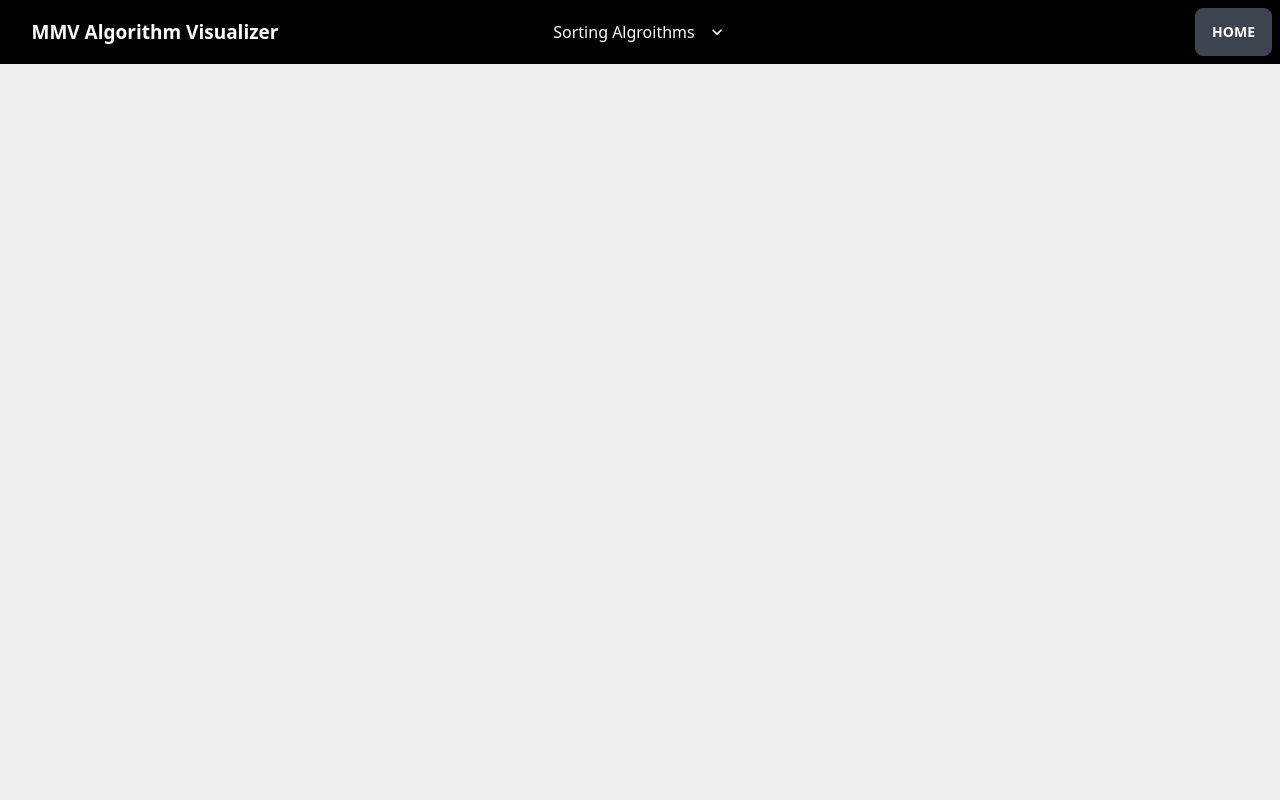
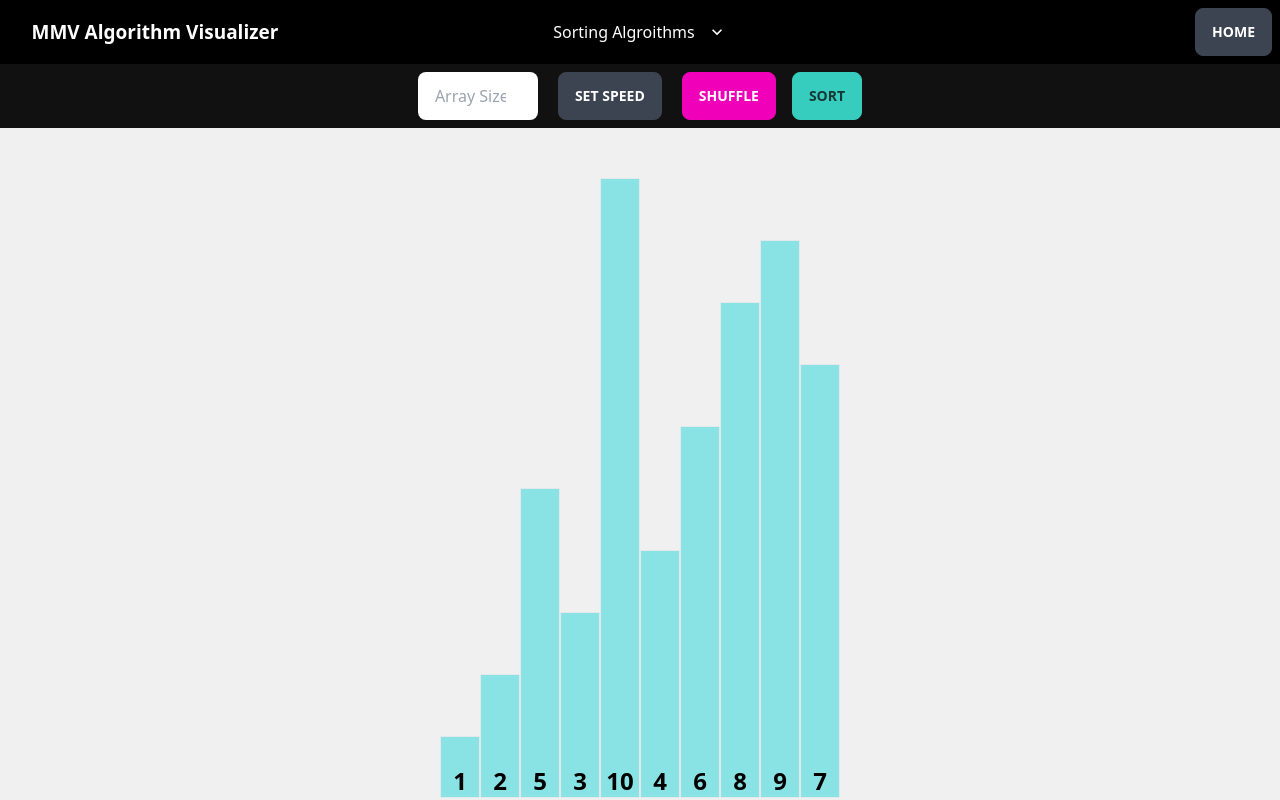
Before and after one commit to mmvergara/mmv-algorithm-visualizer, a React (Vite) app: page /sort/insertion in a window 1280 px wide. Built offline with nearby package versions, Linux system fonts and the light colour scheme.

Commit message:
added footer and insertion sort

```diff
--- a/src/App.tsx
+++ b/src/App.tsx
@@ -1,10 +1,10 @@
 import { Route, Routes } from "react-router-dom";
 import "./App.css";
-import BubbleSort from "./Components/BubbleSort";
-import SelectionSort from "./Components/SelectionSort";
+import Footer from "./Layout/Footer";
 import Navbar from "./Layout/Navbar";
 import BubbleSortPage from "./pages/BubbleSortPage";
 import HomePage from "./pages/HomePage";
+import InsertionSortPage from "./pages/InsertionSortpage";
 import SelectionSortPage from "./pages/SelectionSortPage";
 
 function App() {
@@ -15,7 +15,9 @@ function App() {
         <Route path='/' element={<HomePage />} />
         <Route path='/sort/bubble' element={<BubbleSortPage />} />
         <Route path='/sort/selection' element={<SelectionSortPage />} />
+        <Route path='/sort/insertion' element={<InsertionSortPage />} />
       </Routes>
+      <Footer/>
     </>
   );
 }
--- a/src/Components/BubbleSort.tsx
+++ b/src/Components/BubbleSort.tsx
@@ -6,7 +6,6 @@ import AlgSpeed from "./AlgSpeed";
 const BubbleSort: React.FC = () => {
   const [mainArr, setMainArr] = useState<number[]>(shuffleArray([1, 2, 3, 4, 5, 6, 7, 8, 9, 10]));
   const [algSpeed, setAlgSpeed] = useState<algSpeed>({ ms: 250, speed: "Normal" });
-  const [actionDoing, setActionDoing] = useState("...");
   const [showControls, setShowControls] = useState(true);
 
   const [numBeingChecked, setNumBeingChecked] = useState<number[]>([]);
@@ -14,7 +13,6 @@ const BubbleSort: React.FC = () => {
   const [indexesDone, setIndexesDone] = useState<number[]>([]);
 
   const bubbleSort = async function () {
-    setActionDoing("Finding the lowest value");
     setShowControls(false);
     const arrP = mainArr.slice();
     for (let i = 0; i < arrP.length; i++) {
@@ -22,12 +20,10 @@ const BubbleSort: React.FC = () => {
 
       for (let j = 0; j < arrP.length - i; j++) {
         setNumBeingChecked([arrP[j], arrP[j - 1]]);
-        setActionDoing("Comparing two values");
         await delayMs(algSpeed.ms);
         if (arrP[j] < arrP[j - 1]) {
           setNumBeingChecked([]);
           setNumsBeingSwapped([arrP[j], arrP[j - 1]]);
-          setActionDoing("Swapping");
           let temp = arrP[j];
           arrP[j] = arrP[j - 1];
           arrP[j - 1] = temp;
@@ -39,7 +35,6 @@ const BubbleSort: React.FC = () => {
       }
       setIndexesDone((prev) => [...prev, arrP.length - 1 - i]);
       if (swapOperations === 0) {
-        setActionDoing("No swap operations occured = Array is sorted");
         delayMs(algSpeed.ms);
         const arr = Array.from(Array(arrP.length).keys());
         setIndexesDone(arr);
@@ -139,7 +134,6 @@ const BubbleSort: React.FC = () => {
           );
         })}
       </div>
-      <p className='text-center text-black text-2xl'>{!showControls && actionDoing}</p>
     </section>
   );
 };
--- a/src/Components/InsertionSort.tsx
+++ b/src/Components/InsertionSort.tsx
@@ -6,54 +6,41 @@ import AlgSpeed from "./AlgSpeed";
 const InsertionSort: React.FC = () => {
   const [mainArr, setMainArr] = useState<number[]>(shuffleArray([1, 2, 3, 4, 5, 6, 7, 8, 9, 10]));
   const [algSpeed, setAlgSpeed] = useState<algSpeed>({ ms: 250, speed: "Normal" });
-  const [actionDoing, setActionDoing] = useState("...");
   const [showControls, setShowControls] = useState(true);
 
-  const [numBeingChecked, setNumBeingChecked] = useState<number[]>([]);
+  const [numBeingChecked, setNumsBeingChecked] = useState<number[]>([]);
   const [numsBeingSwapped, setNumsBeingSwapped] = useState<number[]>([]);
   const [indexesDone, setIndexesDone] = useState<number[]>([]);
 
-  const bubbleSort = async function () {
-    setActionDoing("Finding the lowest value");
-    setShowControls(false);
-    const arrP = mainArr.slice();
-    for (let i = 0; i < arrP.length; i++) {
-      let swapOperations = 0;
+  const insertionSort = async function () {
+    const inputArr = mainArr.slice();
+    const indexesDone = [0];
+    for (let i = 1; i < inputArr.length; i++) {
+      let key = inputArr[i];
+      let j = i - 1;
+      setMainArr(inputArr);
+      setNumsBeingChecked([key]);
+      await delayMs(algSpeed.ms);
+      while (j >= 0 && inputArr[j] > key) {
+        setNumsBeingChecked([])
+        setNumsBeingSwapped([inputArr[j], inputArr[j + 1]]);
+        await delayMs(algSpeed.ms);
+        const temp = inputArr[j + 1];
+        inputArr[j + 1] = inputArr[j];
+        inputArr[j] = temp;
+        setMainArr(inputArr);
+        j = j - 1;
+      }
+      inputArr[j + 1] = key;
+      setMainArr(inputArr);
+      indexesDone.push(indexesDone.length);
+      setIndexesDone(indexesDone);
+    }
 
-      for (let j = 0; j < arrP.length - i; j++) {
-        setNumBeingChecked([arrP[j], arrP[j - 1]]);
-        setActionDoing("Comparing two values");
-        await delayMs(algSpeed.ms);
-        if (arrP[j] < arrP[j - 1]) {
-          setNumBeingChecked([]);
-          setNumsBeingSwapped([arrP[j], arrP[j - 1]]);
-          setActionDoing("Swapping");
-          let temp = arrP[j];
-          arrP[j] = arrP[j - 1];
-          arrP[j - 1] = temp;
-          await delayMs(algSpeed.ms);
-          setNumsBeingSwapped([]);
-          setMainArr(arrP);
-          swapOperations++;
-        }
-      }
-      setIndexesDone((prev) => [...prev, arrP.length - 1 - i]);
-      if (swapOperations === 0) {
-        setActionDoing("No swap operations occured = Array is sorted");
-        delayMs(algSpeed.ms);
-        const arr = Array.from(Array(arrP.length).keys());
-        setIndexesDone(arr);
-        break;
-      }
-    }
-    setMainArr(arrP);
-    setNumBeingChecked([]);
+    setNumsBeingChecked([]);
     setNumsBeingSwapped([]);
-
-    await delayMs(2000);
     setIndexesDone([]);
-    setShowControls(true);
-    // setOperationOngoing(false)
+    return inputArr;
   };
 
   async function delayMs(algSpeed: number) {
@@ -97,7 +84,7 @@ const InsertionSort: React.FC = () => {
             <button className='btn btn-secondary' onClick={shuffleArrHandler}>
               Shuffle
             </button>
-            <button className='btn btn-accent' onClick={bubbleSort}>
+            <button className='btn btn-accent' onClick={insertionSort}>
               Sort
             </button>
           </>
@@ -123,12 +110,12 @@ const InsertionSort: React.FC = () => {
               style={{
                 height: `${(x / arr.length) * 100}%`,
                 backgroundColor: `${
-                  numBeingChecked.includes(x)
+                  numsBeingSwapped.length === 2 && numsBeingSwapped.includes(x)
+                    ? "#0b5402"
+                    : numBeingChecked.includes(x)
                     ? "#411530"
-                    : numsBeingSwapped.length === 2 && numsBeingSwapped.includes(x)
-                    ? "#0b5402"
                     : indexesDone.includes(i)
-                    ? "#4ee7eada"
+                    ? "#d5ea4eda"
                     : "#4bdcde9e"
                 }`,
                 transitionDuration: "0.3s",
@@ -139,7 +126,6 @@ const InsertionSort: React.FC = () => {
           );
         })}
       </div>
-      <p className='text-center text-black text-2xl'>{!showControls && actionDoing}</p>
     </section>
   );
 };
--- a/src/Components/SelectionSort.tsx
+++ b/src/Components/SelectionSort.tsx
@@ -6,7 +6,6 @@ import AlgSpeed from "./AlgSpeed";
 const SelectionSort: React.FC = () => {
   const [mainArr, setMainArr] = useState<number[]>(shuffleArray([1, 2, 3, 4, 5, 6, 7, 8, 9, 10]));
   const [algSpeed, setAlgSpeed] = useState<algSpeed>({ ms: 250, speed: "Normal" });
-  const [actionDoing, setActionDoing] = useState("...");
   const [showControls, setShowControls] = useState(true);
 
   const [numBeingChecked, setNumBeingChecked] = useState<number>(0);
@@ -24,7 +23,6 @@ const SelectionSort: React.FC = () => {
         await delayMs(algSpeed.ms);
         setNumBeingChecked(arrP[j]);
         setNumsBeingSwapped([]);
-        setActionDoing("Finding the lowest value");
         if (arrP[lowestNumIndex] > arrP[j] || lowestNumIndex === -1000) {
           lowestNumIndex = j;
           setCurrentLowestNum(arrP[j]);
@@ -34,7 +32,6 @@ const SelectionSort: React.FC = () => {
       const set = [arrP[lowestNumIndex], arrP[lastSwapIndex]];
       setNumsBeingSwapped(set);
 
-      setActionDoing("Swapping");
       let temp = arrP[lowestNumIndex];
       arrP[lowestNumIndex] = arrP[lastSwapIndex];
       arrP[lastSwapIndex] = temp;
@@ -103,6 +100,7 @@ const SelectionSort: React.FC = () => {
           </button>
         )}
       </div>
+
       <div className='flex w-[100vw] h-[720px] py-[50px] items-end justify-center transition-all ease-in'>
         {mainArr.map((x, i, arr) => {
           return (
@@ -130,7 +128,7 @@ const SelectionSort: React.FC = () => {
           );
         })}
       </div>
-      <p className='text-center text-black text-2xl'>{!showControls && actionDoing}</p>
+      <p className='text-2xl p-1 text-center text-black'>Selection Sort</p>
     </section>
   );
 };
--- a/src/Layout/Footer.tsx
+++ b/src/Layout/Footer.tsx
@@ -1,5 +1,9 @@
-const Footer:React.FC = ()=> {
-  return <></>
-}
+const Footer: React.FC = () => {
+  return (
+    <footer className='w-[100%] h-[70px] bg-black text-white text-center p-2'>
+      Made By: Vergara, Mark Matthew M. <br /> PSAU BSIT 2-A S.Y. 2022-2023
+    </footer>
+  );
+};
 
 export default Footer;
--- a/src/pages/InsertionSortpage.tsx
+++ b/src/pages/InsertionSortpage.tsx
@@ -1,5 +1,3 @@
-const InsertionSortPage:React.FC = ()=> {
-  return <></>
-}
-
+import InsertionSort from "../Components/InsertionSort";
+const InsertionSortPage: React.FC = () => <InsertionSort />;
 export default InsertionSortPage;
```
